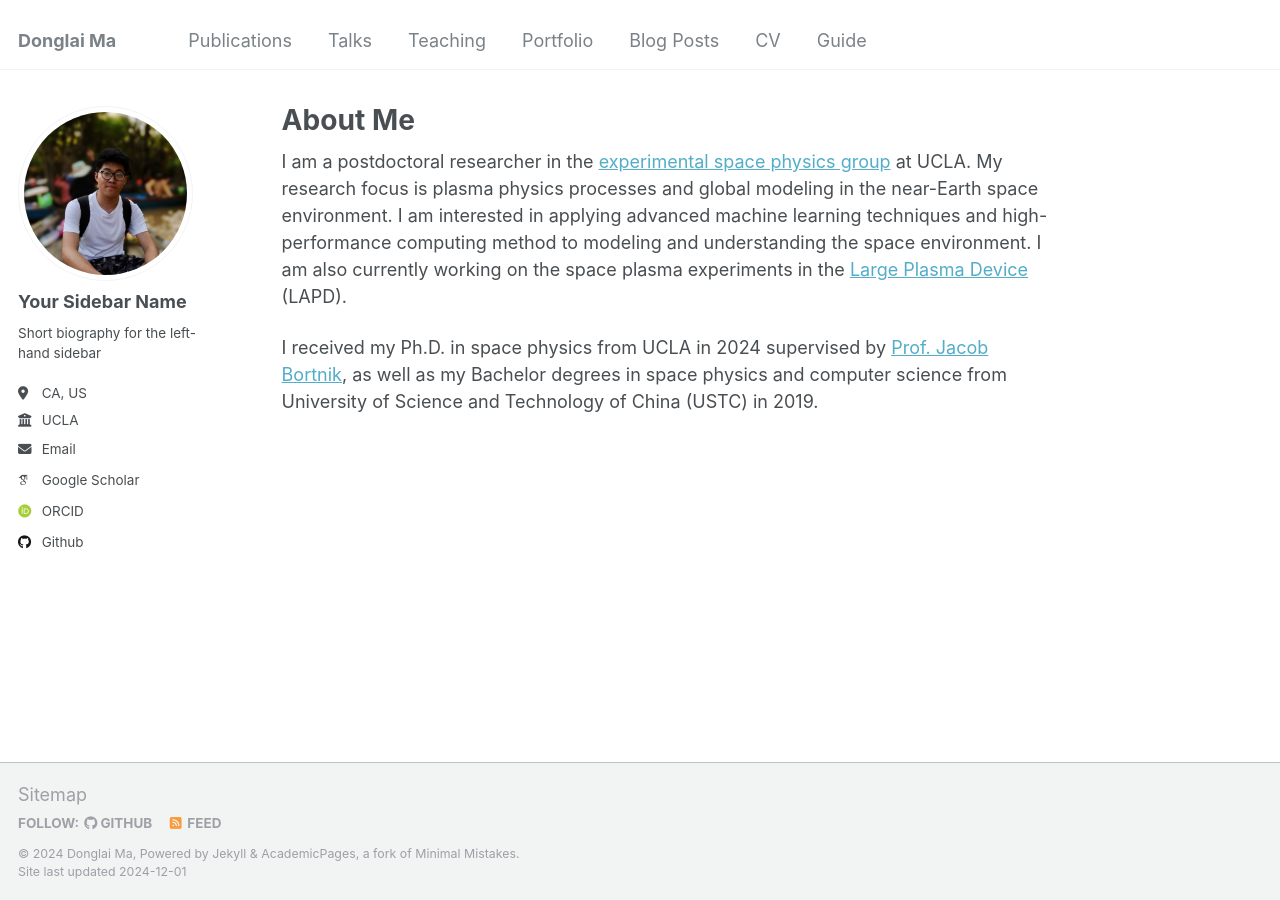
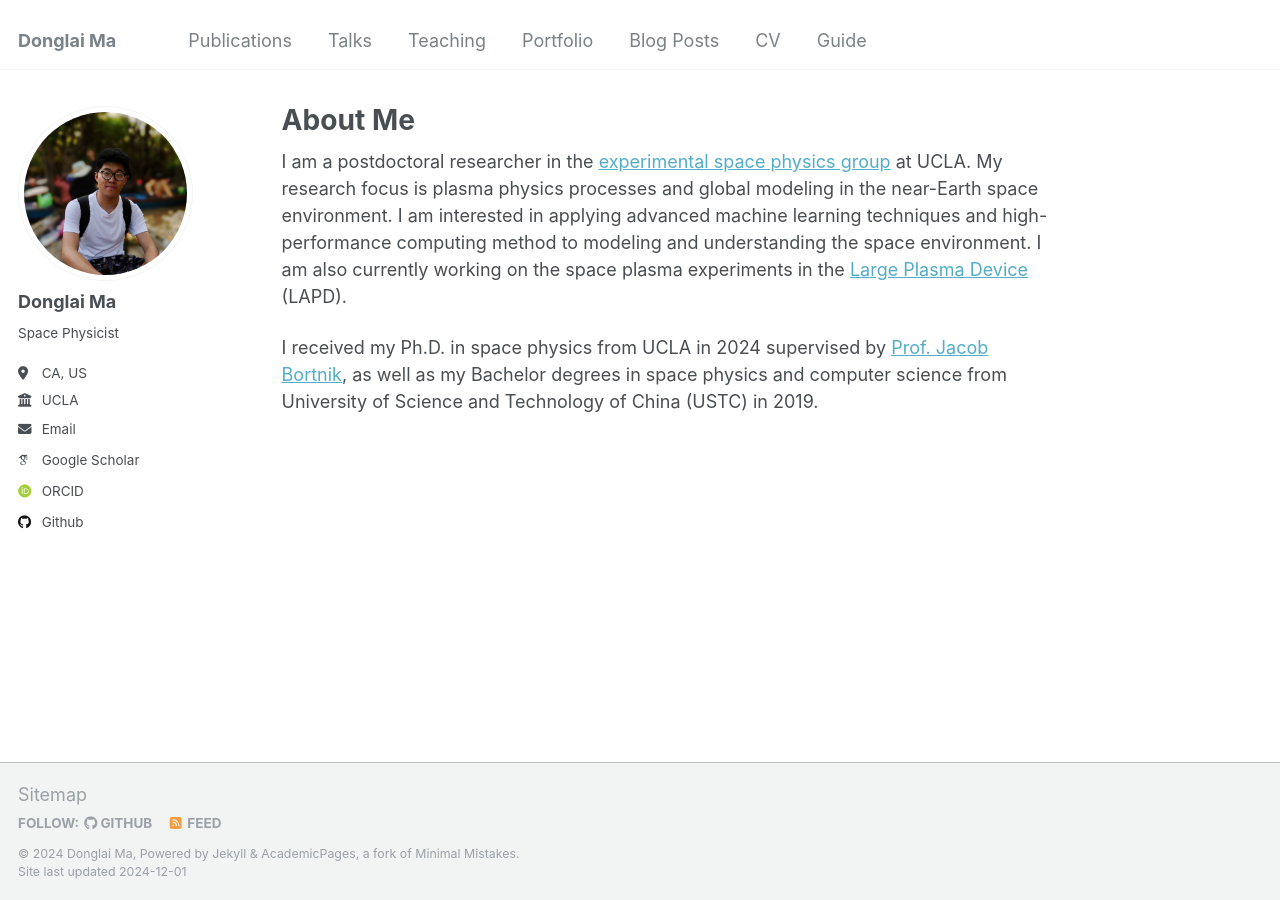
Before and after one commit to donglai96/donglai96.github.io, a Jekyll site: the page built from _pages/about.md, in a window 1280 px wide. Built offline with Jekyll 4.4.1, drawn with Linux system fonts in a browser that asks for light colours; some web fonts are replaced.

Commit message:
Update _config.yml

```diff
--- a/_config.yml
+++ b/_config.yml
@@ -22,9 +22,9 @@ repository               : "https://donglai96.github.io/"
 author:
   # Biographic information
   avatar           : "profile.jpg"
-  name             : "Your Sidebar Name"
+  name             : "Donglai Ma"
   pronouns         : # example: "she/her"
-  bio              : "Short biography for the left-hand sidebar"
+  bio              : "Space Physicist"
   location         : "CA, US"
   employer         : "UCLA"
   uri              : # URL
```
